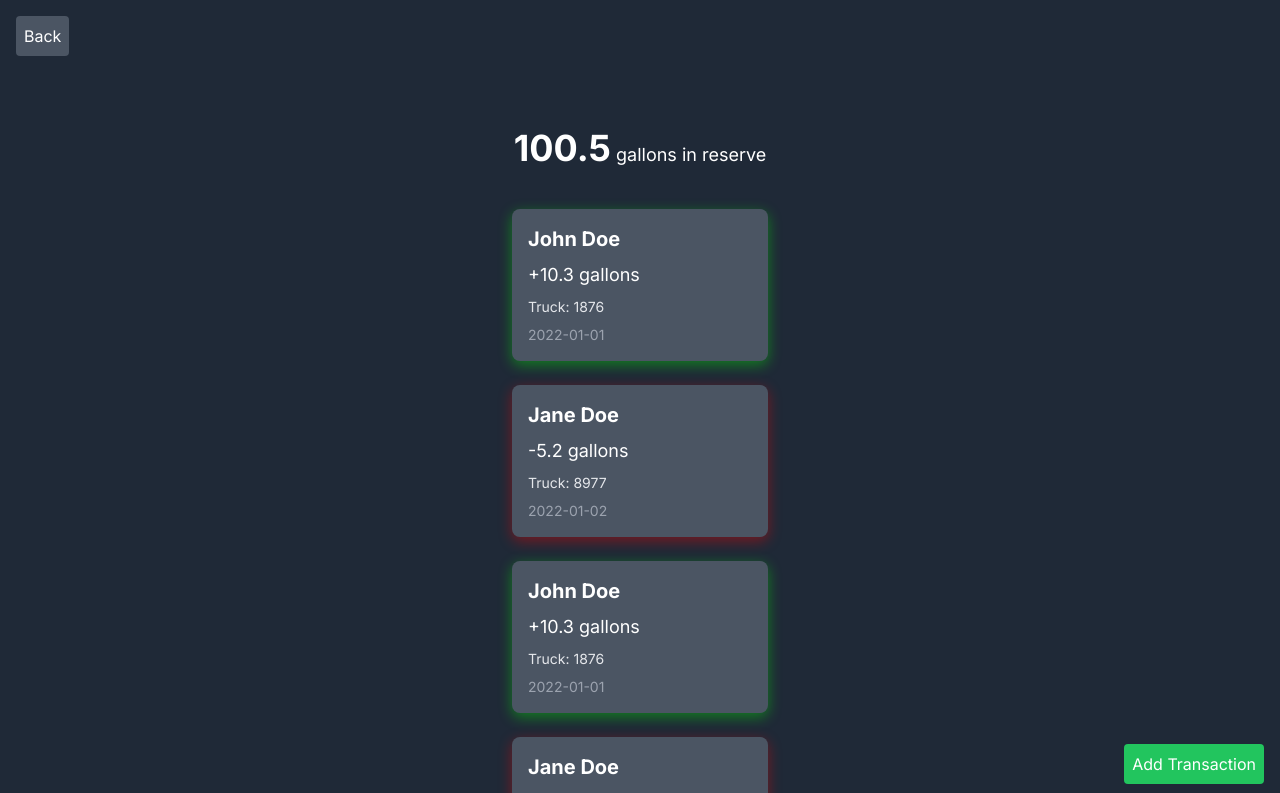
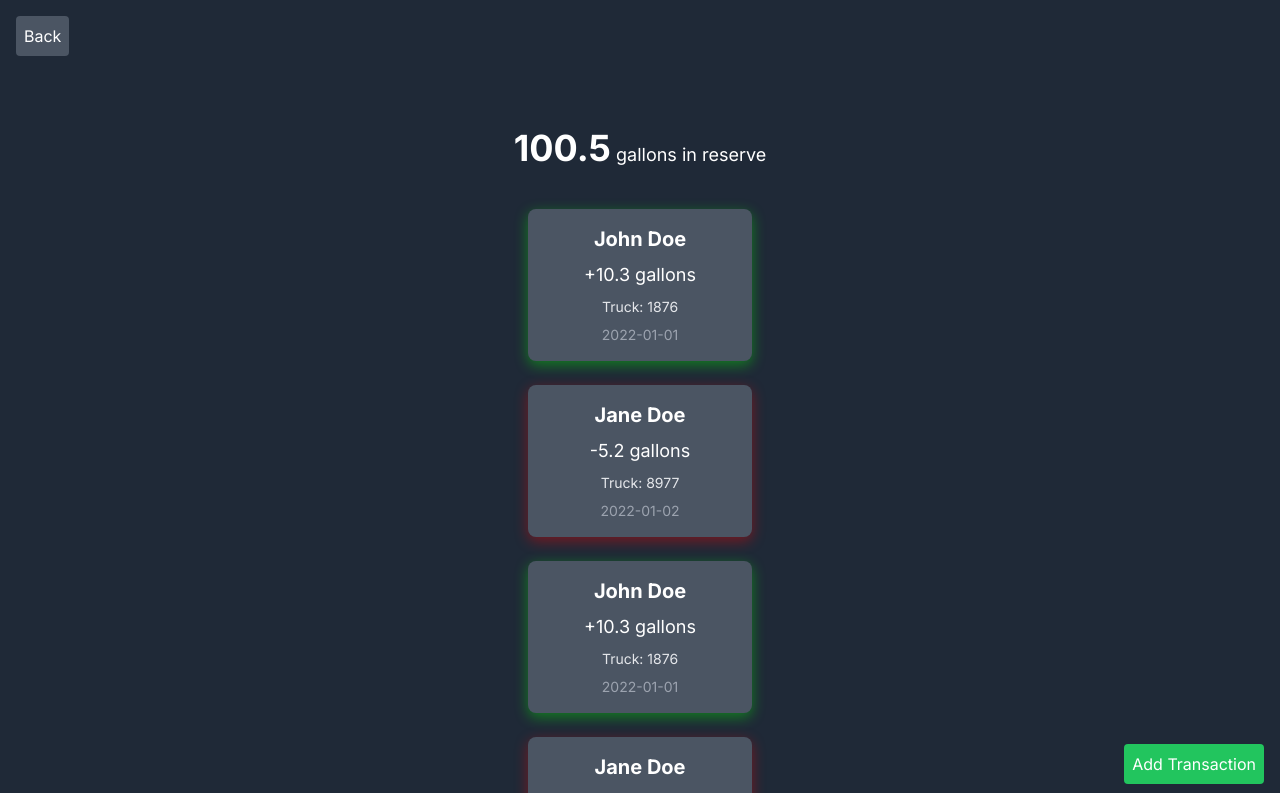
Before and after one commit to juromerop/tp-inventory-front, a Next.js app: page /diesel in a window 1280 px wide. Shown: the top 793 px of the page. Built offline with nearby package versions, Linux system fonts and the light colour scheme.

Commit message:
inventory view edited

```diff
--- a/src/app/diesel/page.tsx
+++ b/src/app/diesel/page.tsx
@@ -12,7 +12,7 @@ interface Transaction {
 function Card({ transaction }: { transaction: Transaction }) {
   return (
     <div
-      className={`mb-6 p-4 rounded-lg bg-gray-600 w-64 ${
+      className={`mb-6 p-4 rounded-lg bg-gray-600 w-56 text-center ${
         transaction.type === "add"
           ? "border-green-500 shadow-green"
           : "border-red-500 shadow-red"
--- a/src/app/inventory/page.tsx
+++ b/src/app/inventory/page.tsx
@@ -26,6 +26,23 @@ interface Subcategory {
 
 function Card({ product }: { product: Product }) {
   const [isModalOpen, setIsModalOpen] = useState(false);
+  const [isEditing, setIsEditing] = useState(false);
+  const [editedQuantity, setEditedQuantity] = useState(product.quantity);
+
+  const handleEditClick = () => {
+    setIsEditing(true);
+    setEditedQuantity(product.quantity);
+  };
+
+  const handleConfirmClick = () => {
+    if (editedQuantity < 0) {
+      alert("You can't have a negative quantity");
+      return;
+    }
+
+    product.quantity = editedQuantity;
+    setIsEditing(false);
+  };
 
   return (
     <>
@@ -53,7 +70,7 @@ function Card({ product }: { product: Product }) {
 
       {isModalOpen && (
         <div className="fixed inset-0 flex items-center justify-center z-10 overflow-auto">
-          <div className="bg-gray-600 p-4 rounded-lg shadow-lg text-white max-w-lg w-full max-h-full overflow-auto">
+          <div className="bg-gray-600 p-4 rounded-lg shadow-lg text-white max-w-lg w-full max-h-full overflow-auto relative">
             <h2 className="text-2xl font-bold mb-4 text-center">
               {product.name}
             </h2>
@@ -65,13 +82,41 @@ function Card({ product }: { product: Product }) {
             <p className="text-lg">
               {product.category} - {product.subcategory}
             </p>
+            {isEditing ? (
+              <input
+                className="w-[20%] p-2 border border-gray-300 rounded mt-1 bg-white text-black"
+                type="number"
+                min={product.quantity}
+                value={editedQuantity}
+                onChange={(e) => setEditedQuantity(parseInt(e.target.value))}
+              />
+            ) : (
               <p className="text-md pt-2 font-extralight">
                 {product.quantity} units
               </p>
+            )}
             <p className="text-md pt-2">{product.description}</p>
+            {isEditing ? (
+              <button
+                className="absolute bottom-4 right-4 text-green-500"
+                onClick={handleConfirmClick}
+              >
+                Confirm
+              </button>
+            ) : (
+              <button
+                className="absolute bottom-4 right-4 text-blue-500"
+                onClick={handleEditClick}
+              >
+                Edit
+              </button>
+            )}
             <button
               className="mt-4 text-red-500"
-              onClick={() => setIsModalOpen(false)}
+              onClick={() => {
+                setIsModalOpen(false);
+                setIsEditing(false);
+              }}
             >
               Close
             </button>
@@ -134,6 +179,39 @@ export default function InventoryView() {
       imageUrl:
         "https://tp-inventory-images.s3.us-east-2.amazonaws.com/IMG_8307.jpg",
     },
+    {
+      name: "Gafas filtro azul",
+      description:
+        "Gafas con filtro azul para proteger tus ojos de la luz azul de las pantallas.",
+      category: "Cuidado personal",
+      subcategory: "Salud visual",
+      quantity: 20,
+      date: "2022-02-02",
+      imageUrl:
+        "https://tp-inventory-images.s3.us-east-2.amazonaws.com/IMG_8307.jpg",
+    },
+    {
+      name: "Gafas filtro azul",
+      description:
+        "Gafas con filtro azul para proteger tus ojos de la luz azul de las pantallas.",
+      category: "Cuidado personal",
+      subcategory: "Salud visual",
+      quantity: 20,
+      date: "2022-02-02",
+      imageUrl:
+        "https://tp-inventory-images.s3.us-east-2.amazonaws.com/IMG_8307.jpg",
+    },
+    {
+      name: "Gafas filtro azul",
+      description:
+        "Gafas con filtro azul para proteger tus ojos de la luz azul de las pantallas.",
+      category: "Cuidado personal",
+      subcategory: "Salud visual",
+      quantity: 20,
+      date: "2022-02-02",
+      imageUrl:
+        "https://tp-inventory-images.s3.us-east-2.amazonaws.com/IMG_8307.jpg",
+    },
   ];
   const filteredProducts = products.filter((product) => {
     return (
@@ -148,13 +226,18 @@ export default function InventoryView() {
         <a href="/menu">Back</a>
       </button>
       <h1 className="text-2xl font-bold mb-5 mt-8">Inventory</h1>
+      <div className="flex justify-center items-center mb-4">
         <input
           type="text"
           placeholder="Search by name"
           value={searchTerm}
           onChange={(e) => setSearchTerm(e.target.value)}
-        className="mb-4 p-2 border border-gray-300 rounded bg-white text-black"
+          className="p-2 border border-gray-300 rounded bg-white text-black"
         />
+        <button className="ml-2 p-2 bg-gray-500 rounded bg-white text-withe">
+          Go
+        </button>
+      </div>
       <button
         className="mb-4 p-2 bg-gray-600 rounded text-white text-sm"
         onClick={() => setIsSearchMenuOpen(!isSearchMenuOpen)}
@@ -169,7 +252,7 @@ export default function InventoryView() {
             className="w-full p-2 border border-gray-300 rounded bg-white text-black"
           >
             <option value="">All Categories</option>
-            {categories.map((category : Category) => (
+            {categories.map((category: Category) => (
               <option key={category.idCategory} value={category.idCategory}>
                 {category.title}
               </option>
@@ -182,12 +265,20 @@ export default function InventoryView() {
             disabled={categoryFilter === ""}
           >
             <option value="">All Subcategories</option>
-            {subcategories.map((subcategory : Subcategory) => (
-              <option key={subcategory.idSubCategory} value={subcategory.idSubCategory}>
+            {subcategories.map((subcategory: Subcategory) => (
+              <option
+                key={subcategory.idSubCategory}
+                value={subcategory.idSubCategory}
+              >
                 {subcategory.title}
               </option>
             ))}
           </select>
+          <div className="flex justify-center">
+            <button className="p-2 bg-gray-500 rounded text-white">
+              Search
+            </button>
+          </div>
         </div>
       )}
       {products.map((product, index) => (
```
Lines whose indentation alone changed are shown as unchanged.
